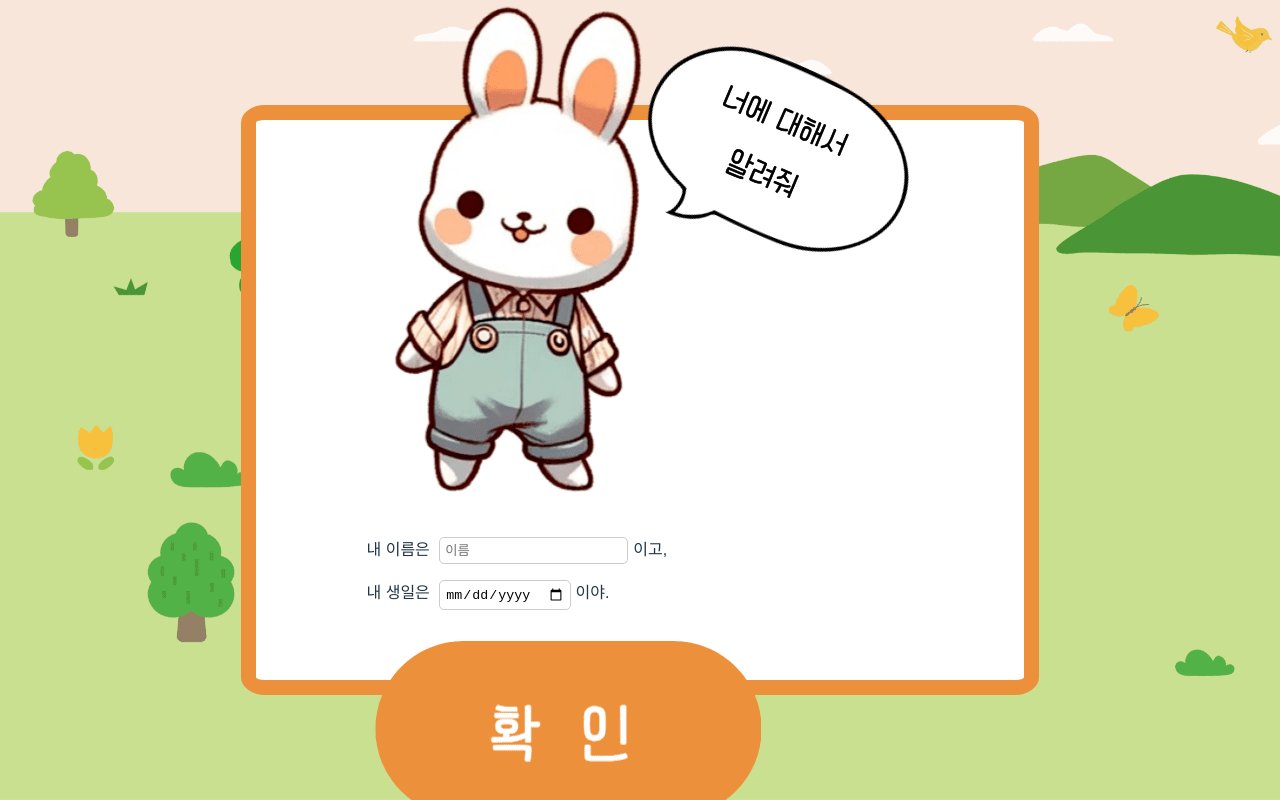
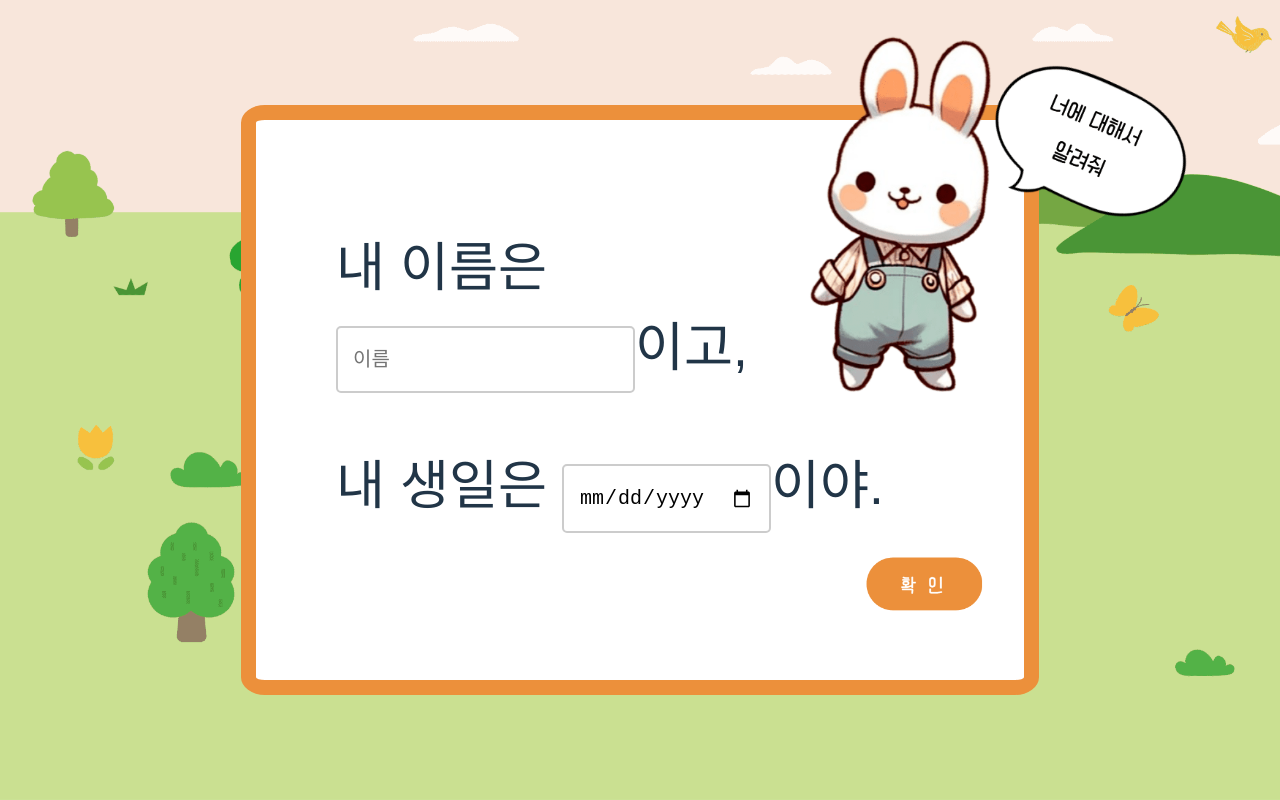
Before and after one commit to KimDohaAcc/Toby-carrot-garden, a React (Vite) app in the folder frontend/toby/: page /signplus in a window 1280 px wide. Built offline with nearby package versions, Linux system fonts and the light colour scheme; a web font is replaced by a local one.

Commit message:
Feat: 카카오 회원가입, 생년월일 css 추가

```diff
--- a/frontend/toby/src/pages/KakaoSignup.tsx
+++ b/frontend/toby/src/pages/KakaoSignup.tsx
@@ -25,9 +25,15 @@ const ConsentBorder = styled.div`
   background-color: white;
 `;
 
-const RabbitImage = styled.img``;
+const RabbitImage = styled.img`
+  height: 70%;
+  margin-bottom: 2%;
+  margin-left: 20%;
+`;
 
-const KakaoButton = styled.img``;
+const KakaoButton = styled.img`
+  width: 50%;
+`;
 
 function KakaoSignup() {
   const navigate = useNavigate();
--- a/frontend/toby/src/pages/UserInfoForm.tsx
+++ b/frontend/toby/src/pages/UserInfoForm.tsx
@@ -18,7 +18,6 @@ const ConsentBorder = styled.div`
   display: flex;
   flex-direction: column;
   justify-content: center;
-  align-items: center;
   border: 15px solid #ec903b;
   width: 60%;
   height: 70%;
@@ -26,10 +25,10 @@ const ConsentBorder = styled.div`
   background-color: white;
 `;
 const InputInline = styled.input`
-  margin: 0 5px;
-  padding: 5px;
+  padding: 20px 15px;
   border-radius: 5px;
-  border: 1px solid #ccc;
+  border: 2px solid #ccc;
+  font-size: 20px;
   &:focus {
     outline: none;
     border-color: #ec903b;
@@ -42,18 +41,36 @@ const PasswordContainer = styled.div`
   margin-top: 20px; // 상단 여백
 `;
 const TextContainer = styled.div`
-  /* margin: 20px 0; */
+  display: flex;
+  flex-flow: wrap column;
+  margin-left: 5rem;
   text-align: left;
+  font-size: 40pt;
+  line-height: 5rem;
+  padding: 0;
 `;
 const Button = styled.button`
+  dislplay: flex;
+  flex-flow: wrap row;
+  align-items: flex-end;
   background-color: transparent; // 버튼 배경 투명하게
   border: none; // 버튼 테두리 제거
+  padding: 0; // 패딩 제거
+  align-self: flex-end;
+`;
+const RabbitImage1 = styled.img`
+  height: 50%;
+  position: absolute;
+  top: 1%;
+  right: 7%;
+`;
 
-  padding: 0; // 패딩 제거
+const CheckButton = styled.img`
+  width: 30%;
+  margin-left: 50%;
+  margin-top: 5%;
+  margin-bottom: 0;
 `;
-const RabbitImage1 = styled.img``;
-
-const CheckButton = styled.img``;
 const VillageButton = styled.img``;
 
 function UserInfoForm() {
@@ -103,11 +120,11 @@ function UserInfoForm() {
   return (
     <Container>
       <ConsentBorder>
+       <RabbitImage1 src="Image/toby/cuteRabbit_text2.png" alt="Rabbit" />
         {step === 1 && (
           <TextContainer>
-            <RabbitImage1 src="Image/toby/cuteRabbit_text2.png" alt="Rabbit" />
             <p>
-              내 이름은{" "}
+              내 이름은{" "}<br/>
               <InputInline
                 type="text"
                 placeholder="이름"
@@ -116,7 +133,7 @@ function UserInfoForm() {
               />
               이고,
             </p>
-            <p>
+            <span>
               내 생일은{" "}
               <InputInline
                 type="date"
@@ -124,7 +141,7 @@ function UserInfoForm() {
                 onChange={(e) => setBirthday(e.target.value)}
               />
               이야.
-            </p>
+            </span>
             <Button>
               <CheckButton
                 onClick={handleNextStep}
```
